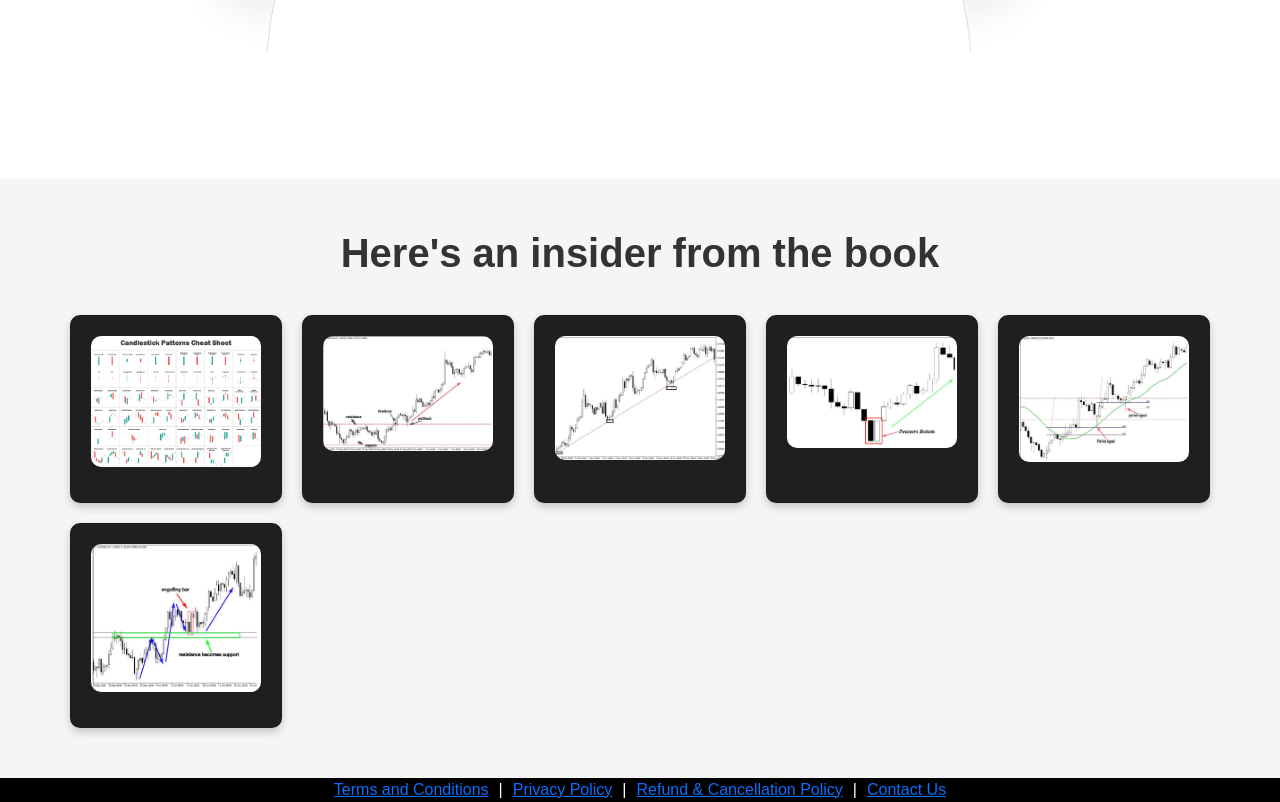
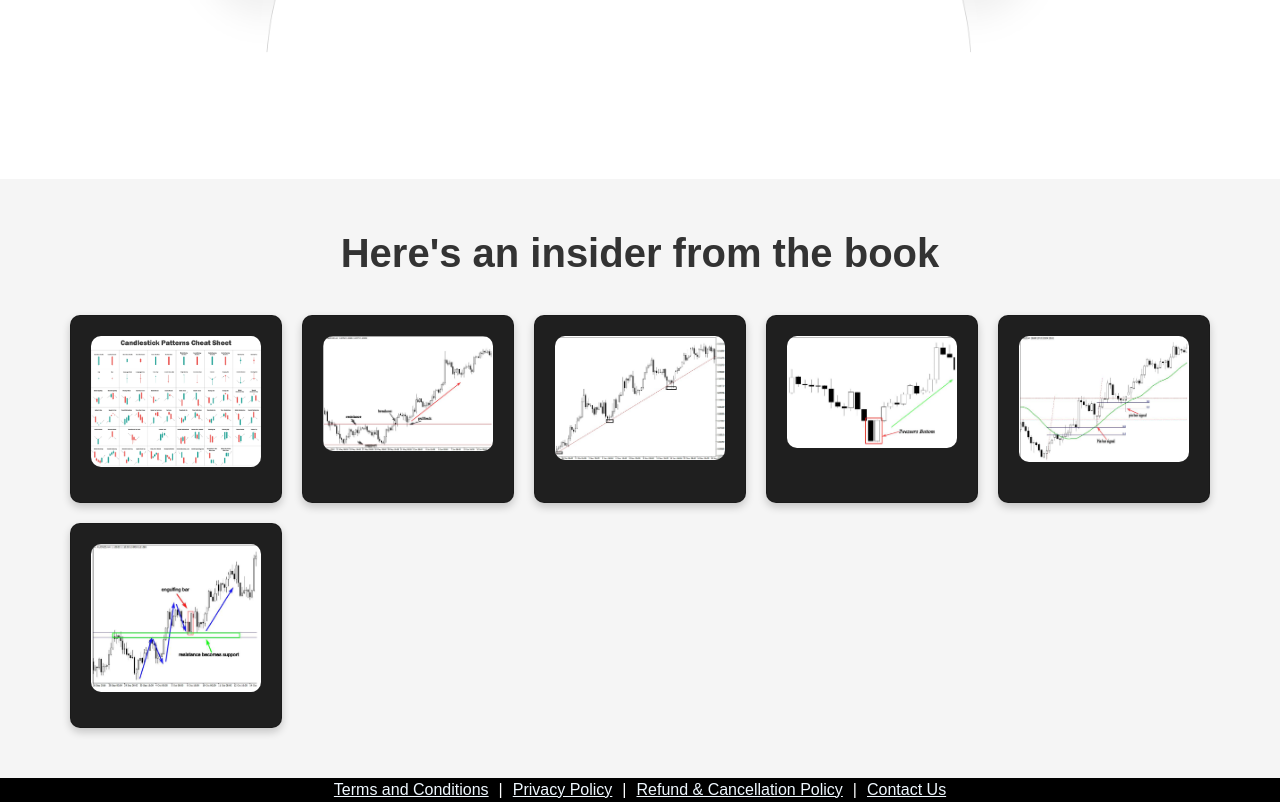
Before and after one commit to CatalystDesign5/StockMarketBible, a plain HTML site: page index.html in a window 1280 px wide. Shown: the part 2968-3770 px from the top of the page. Drawn offline with nearby package versions, Linux system fonts and the light colour scheme.

Commit message:
Update index.html

```diff
--- a/index.html
+++ b/index.html
@@ -157,10 +157,10 @@
 
     <div class="footer-top">
         <div class="footer-links">
-            <a href="#" onclick="event.preventDefault(); showModal('terms')">Terms and Conditions</a> |
-            <a href="#" onclick="event.preventDefault(); showModal('privacy')">Privacy Policy</a> |
-            <a href="#" onclick="event.preventDefault(); showModal('refund')">Refund & Cancellation Policy</a> |
-            <a href="#" onclick="event.preventDefault(); showModal('contact')">Contact Us</a>
+            <a href="#" onclick="event.preventDefault(); showModal('terms')" style="color: aliceblue;">Terms and Conditions</a> |
+            <a href="#" onclick="event.preventDefault(); showModal('privacy')" style="color: aliceblue;">Privacy Policy</a> |
+            <a href="#" onclick="event.preventDefault(); showModal('refund')" style="color: aliceblue;">Refund & Cancellation Policy</a> |
+            <a href="#" onclick="event.preventDefault(); showModal('contact')" style="color: aliceblue;">Contact Us</a>
         </div>
     </div>
 
```
